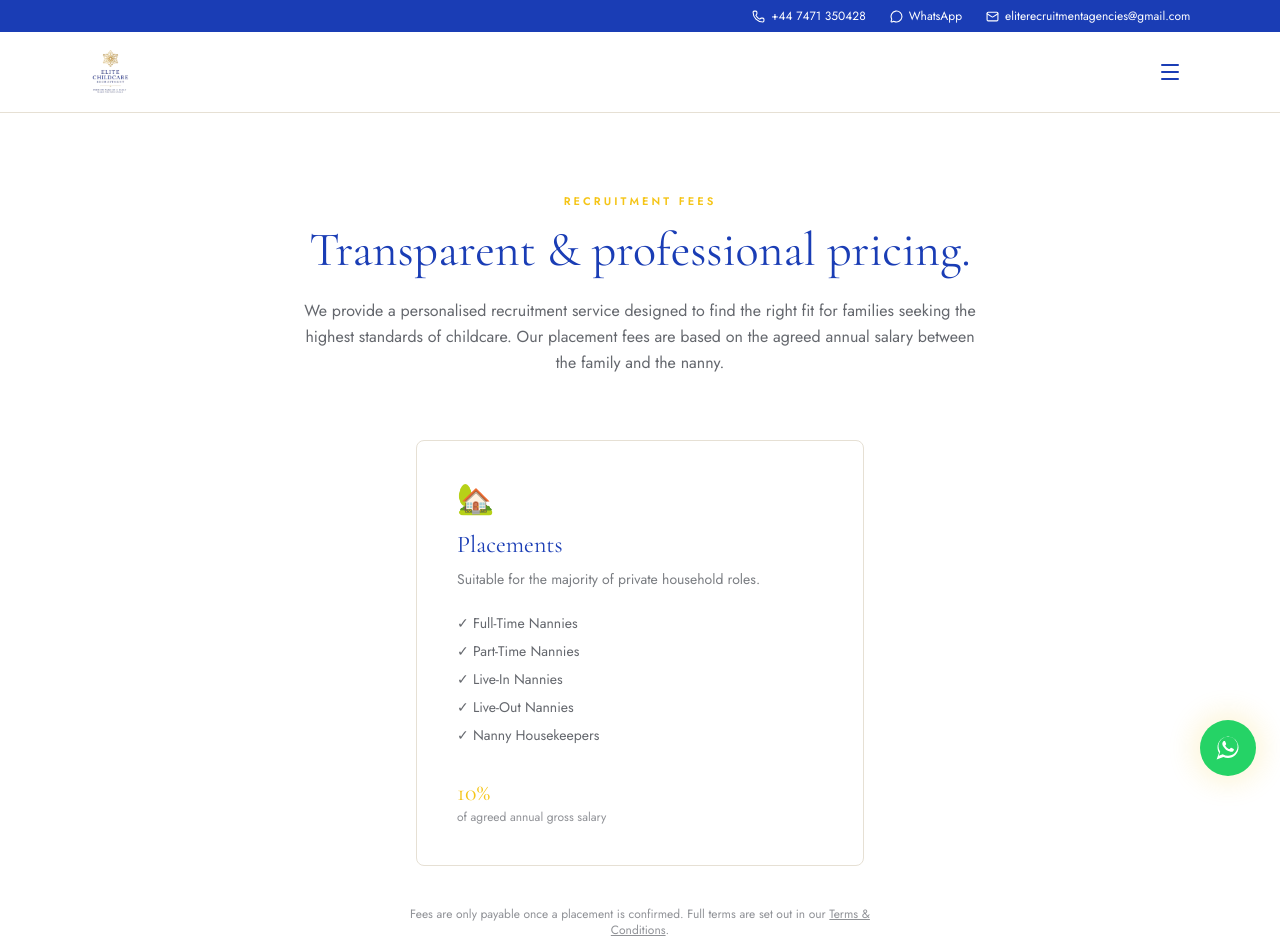
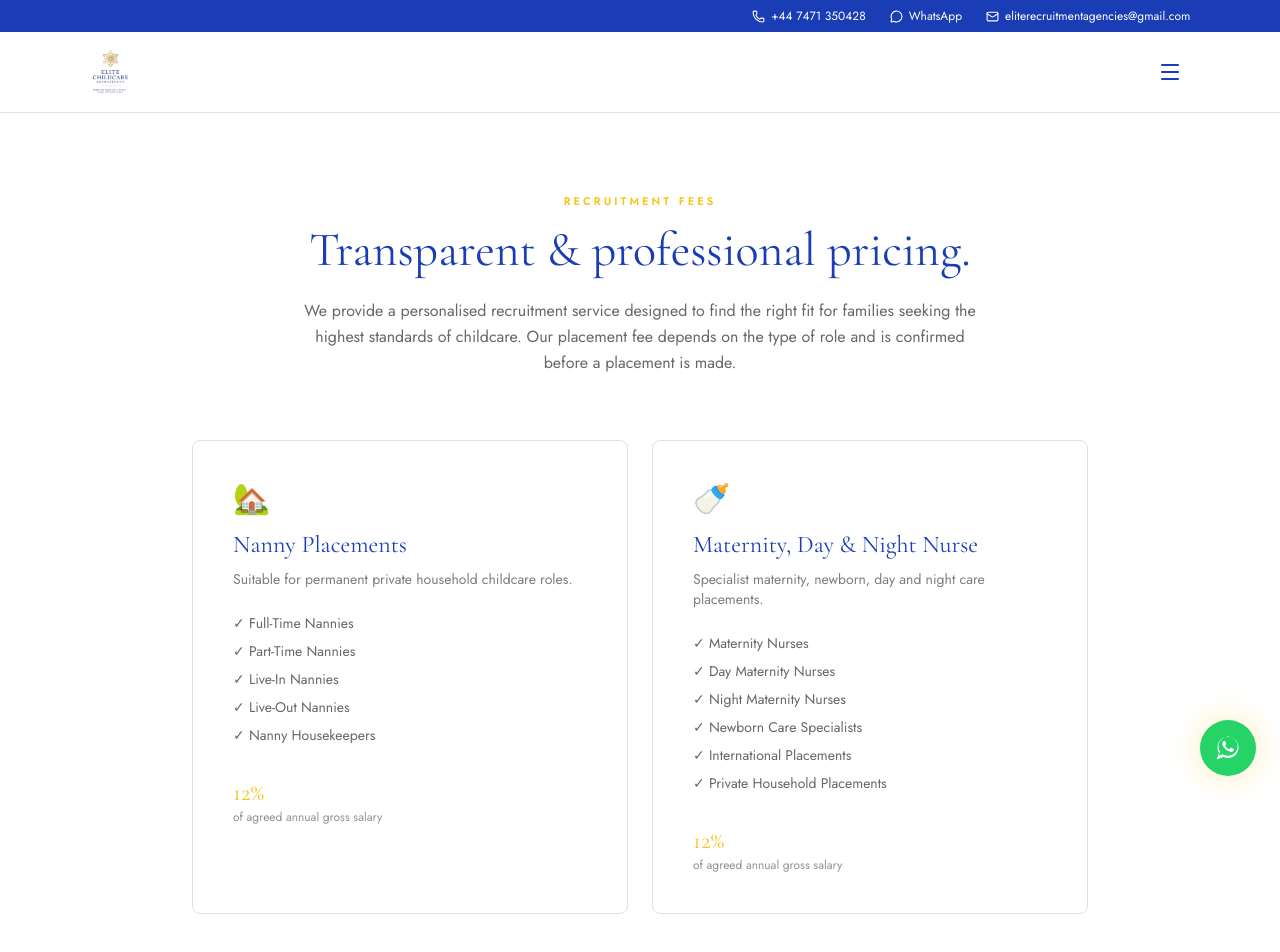
Before and after one commit to elo354/elite-recruitment-agency, a Next.js app: page /fees in a window 1280 px wide. Shown: the top 952 px of the page. Built offline with nearby package versions, Linux system fonts and the light colour scheme.

Commit message:
Update recruitment fees description and details

```diff
--- a/app/(marketing)/fees/page.tsx
+++ b/app/(marketing)/fees/page.tsx
@@ -2,7 +2,7 @@ import type { Metadata } from "next";
 
 export const metadata: Metadata = {
   title: "Recruitment Fees | Elite Childcare Recruitment",
-  description: "Transparent, professional pricing for nanny placements across the UK.",
+  description: "Transparent, professional pricing for nanny and maternity nurse placements.",
 };
 
 export default function FeesPage() {
@@ -13,16 +13,16 @@ export default function FeesPage() {
         <h1 className="font-serif text-4xl sm:text-5xl text-navy mb-6">Transparent &amp; professional pricing.</h1>
         <p className="text-ink/70 leading-relaxed">
           We provide a personalised recruitment service designed to find the right fit for
-          families seeking the highest standards of childcare. Our placement fees are based on the
-          agreed annual salary between the family and the nanny.
+          families seeking the highest standards of childcare. Our placement fee depends on the
+          type of role and is confirmed before a placement is made.
         </p>
       </div>
 
-      <div className="max-w-md mx-auto">
+      <div className="max-w-4xl mx-auto grid gap-6 md:grid-cols-2">
         <div className="p-10 bg-white border border-border rounded-lg hover:border-gold hover:-translate-y-1 hover:shadow-lg hover:shadow-navy/10 transition-all">
           <div className="text-3xl mb-3">🏡</div>
-          <h3 className="font-serif text-2xl text-navy mb-2">Placements</h3>
-          <p className="text-sm text-ink/60 mb-6">Suitable for the majority of private household roles.</p>
+          <h3 className="font-serif text-2xl text-navy mb-2">Nanny Placements</h3>
+          <p className="text-sm text-ink/60 mb-6">Suitable for permanent private household childcare roles.</p>
           <ul className="flex flex-col gap-2 text-sm text-ink/70 mb-8">
             <li>✓ Full-Time Nannies</li>
             <li>✓ Part-Time Nannies</li>
@@ -30,13 +30,30 @@ export default function FeesPage() {
             <li>✓ Live-Out Nannies</li>
             <li>✓ Nanny Housekeepers</li>
           </ul>
-          <div className="text-2xl font-serif text-gold">10%</div>
+          <div className="text-2xl font-serif text-gold">12%</div>
+          <div className="text-xs text-ink/50">of agreed annual gross salary</div>
+        </div>
+
+        <div className="p-10 bg-white border border-border rounded-lg hover:border-gold hover:-translate-y-1 hover:shadow-lg hover:shadow-navy/10 transition-all">
+          <div className="text-3xl mb-3">🍼</div>
+          <h3 className="font-serif text-2xl text-navy mb-2">Maternity, Day &amp; Night Nurse</h3>
+          <p className="text-sm text-ink/60 mb-6">Specialist maternity, newborn, day and night care placements.</p>
+          <ul className="flex flex-col gap-2 text-sm text-ink/70 mb-8">
+            <li>✓ Maternity Nurses</li>
+            <li>✓ Day Maternity Nurses</li>
+            <li>✓ Night Maternity Nurses</li>
+            <li>✓ Newborn Care Specialists</li>
+            <li>✓ International Placements</li>
+            <li>✓ Private Household Placements</li>
+          </ul>
+          <div className="text-2xl font-serif text-gold">12%</div>
           <div className="text-xs text-ink/50">of agreed annual gross salary</div>
         </div>
       </div>
 
       <p className="text-center text-xs text-ink/50 max-w-lg mx-auto mt-10">
-        Fees are only payable once a placement is confirmed. Full terms are set out in our{" "}
+        Placement fees are payable by the client once a placement is confirmed and are not deducted
+        from the candidate&apos;s remuneration. Full terms are set out in our{" "}
         <a href="/terms" className="underline hover:text-navy">Terms &amp; Conditions</a>.
       </p>
     </div>
```
